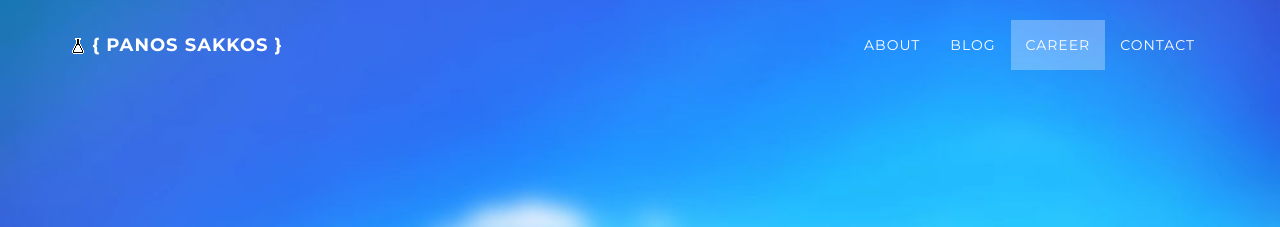
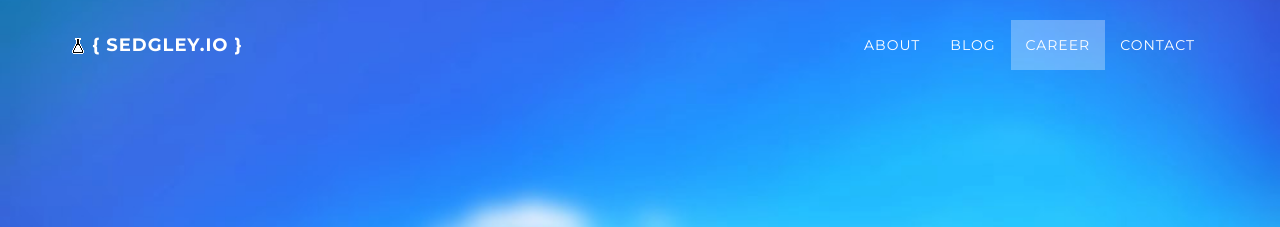
Before and after one commit to cbsedgley/cbsedgley.github.io, a Jekyll site: the page built from index.html, in a window 1280 px wide. Shown: the top 227 px of the page. Built offline with Jekyll 4.4.1, drawn with Linux system fonts in a browser that asks for light colours; comment, search, counter and statistics services are not loaded; some of the changed lines change nothing that is shown.

Commit message:
config update

```diff
--- a/_config.yml
+++ b/_config.yml
@@ -1,13 +1,13 @@
 # Site settings
 
-url: "http://panossakkos.github.io"
-title: "{ Panos Sakkos }"
-description: "Blog and website of Panos Sakkos, blogging mainly for tech. Opinions expressed are mine."
-keywords: "panos, sakkos, panos sakkos, technology, computer science, Pwn Mail, WriteRight, UoA, di, CERN, MDCN, Microsoft"
+url: "http://cbsedgley.github.io"
+title: "{ Sedgley.io }"
+description: "Personal blog about security realted topics"
+keywords: "sedgley, security, wargames, technology, infosec, boo2root"
 favicon: "/img/favicon.ico"
 black-favicon: "/img/black-lab-glass.ico"
-google-tracking-id: "UA-35880426-3"
-disqus-shortname: "panossakkos"
+google-tracking-id: false
+disqus-shortname: false
 
 # Navigation bar links
 # Blog link in the blog and post pages will point to the blog.html#blog
```
